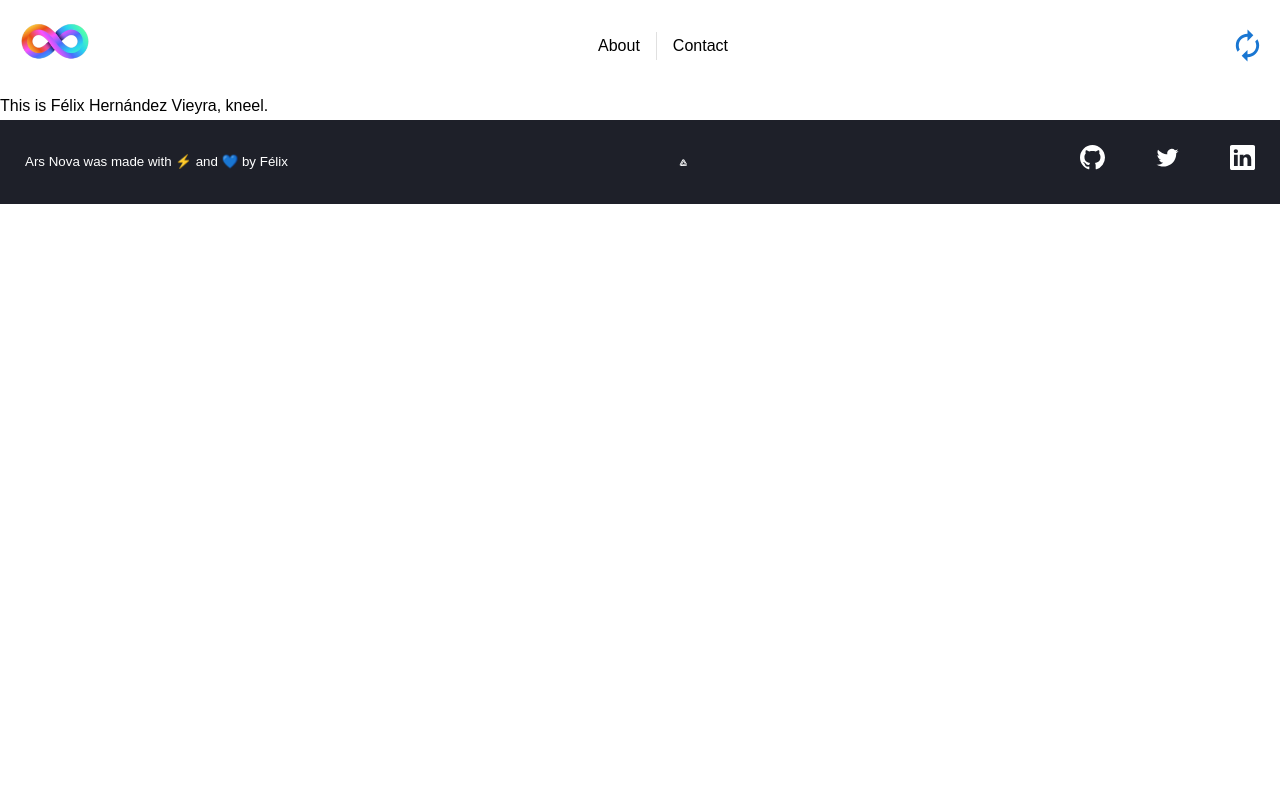
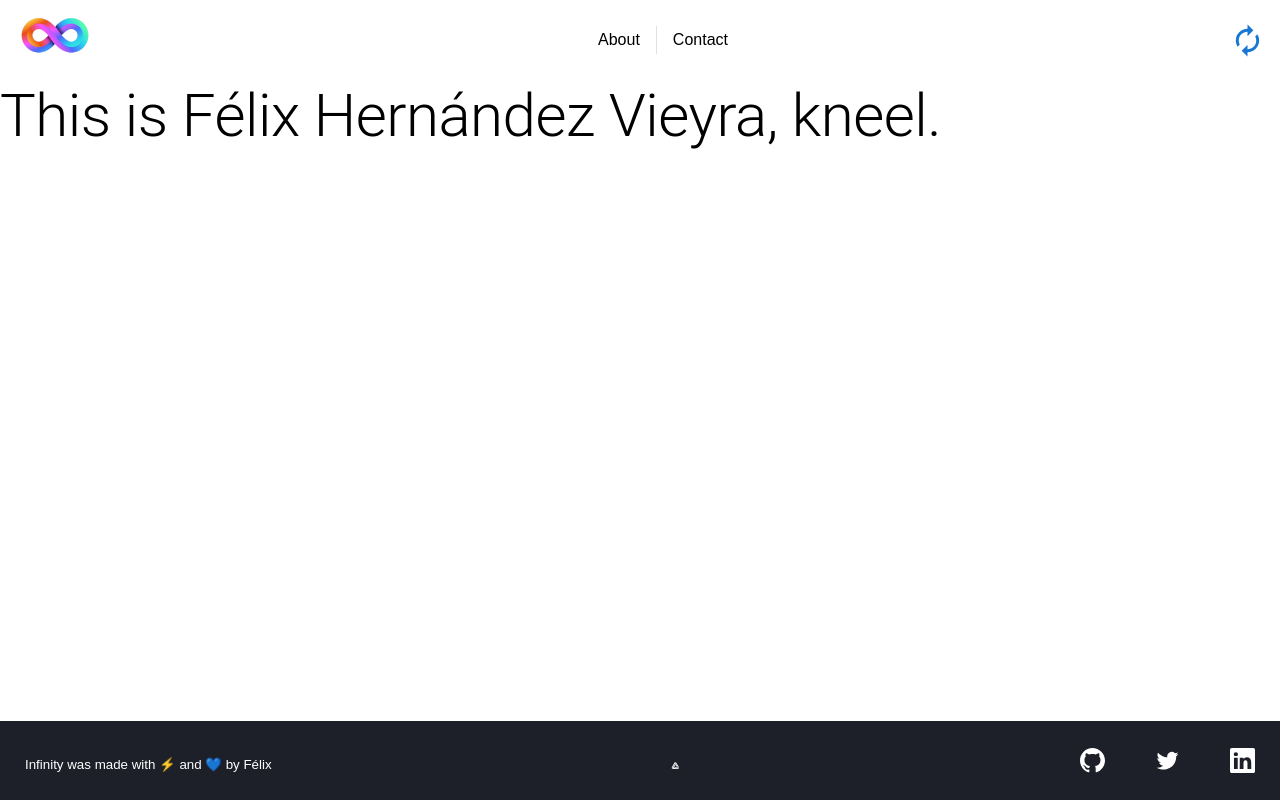
Before and after one commit to Felix-Hz/counter-react-mui, a React (Create React App) app: page /about in a window 1280 px wide. Built offline with nearby package versions, Linux system fonts and the light colour scheme.

Commit message:
add: styling | layout structure

```diff
--- a/src/App.css
+++ b/src/App.css
@@ -7,19 +7,26 @@
 * {
   box-sizing: border-box;
   margin: 0;
+  -ms-overflow-style: none;
   /* max-width: 100vw;
   max-height: 100vh; */
   font-family: "Montserrat", sans-serif;
 }
 
+::-webkit-scrollbar {
+  display: none;
+}
+
 html,
 body {
-  width: 100%;
-  height: auto;
+  overflow-x: hidden;
+  line-height: 1.75;
+}
+
+body {
   margin: 0px;
   padding: 0px;
-  overflow-x: hidden;
-  line-height: 1.75;
+  height: 100vh;
 }
 
 a {
@@ -37,7 +44,6 @@ a:active {
   scroll-behavior: smooth;
   scroll-snap-type: y mandatory;
   overflow: hidden;
-  height: 100%;
   width: 100%;
 }
 
--- a/src/components/About/About.js
+++ b/src/components/About/About.js
@@ -1,9 +1,14 @@
-import React from 'react'
+import React from "react";
+import { Stack, Box, Button, Typography } from "../../mui";
 
 const About = () => {
   return (
-    <div>This is Félix Hernández Vieyra, kneel.</div>
-  )
-}
+    <Box sx={{ height: "80.1vh" }}>
+      <Typography variant="h2" gutterBottom>
+        This is Félix Hernández Vieyra, kneel.
+      </Typography>
+    </Box>
+  );
+};
 
-export default About
+export default About;
--- a/src/components/Contact/Contact.js
+++ b/src/components/Contact/Contact.js
@@ -1,9 +1,14 @@
-import React from 'react'
+import React from "react";
+import { Box, Typography } from "../../mui";
 
 const Contact = () => {
   return (
-    <div>Contact me, please. In the need of some dollars.</div>
-  )
-}
+    <Box sx={{ height: "80.1vh" }}>
+      <Typography variant="h2" gutterBottom>
+        You'll call me in the future.
+      </Typography>
+    </Box>
+  );
+};
 
-export default Contact
+export default Contact;
--- a/src/components/Counter/Counter.js
+++ b/src/components/Counter/Counter.js
@@ -4,7 +4,6 @@ import { Stack, Box, Button, Paper } from "../../mui";
 import CountContext from "../../context/CountContext";
 import KeyboardArrowUpIcon from "@mui/icons-material/KeyboardArrowUp";
 import KeyboardArrowDownIcon from "@mui/icons-material/KeyboardArrowDown";
-import { borderRadius } from "@mui/system";
 
 const Counter = ({ initial }) => {
   const { value, setValue } = useContext(CountContext);
@@ -22,6 +21,7 @@ const Counter = ({ initial }) => {
   };
 
   return (
+    <Box sx={{ height: "60.4vh" }}>
       <Paper
         elevation={3}
         sx={{ m: "200px 750px", p: "25px", borderRadius: "25px" }}
@@ -36,6 +36,7 @@ const Counter = ({ initial }) => {
           </Button>
         </Stack>
       </Paper>
+    </Box>
   );
 };
 
--- a/src/components/Footer/Footer.js
+++ b/src/components/Footer/Footer.js
@@ -13,10 +13,10 @@ import { GiMoebiusTriangle } from "react-icons/gi";
 
 const Footer = () => {
   return (
-    <Box className="footer-container">
+    <Box className="footer-container" sx={{height: "11vh"}}>
       <Box className="footer-text-container">
         <Typography variant="h7" className="footer-text" gutterBottom>
-          Ars Nova was made with ⚡ and 💙 by Félix{" "}
+          Infinity was made with ⚡ and 💙 by Félix{" "}
         </Typography>
       </Box>
       <Box className="footer-triangle-container">
--- a/src/components/Navbar/Navbar.js
+++ b/src/components/Navbar/Navbar.js
@@ -11,7 +11,7 @@ const Navbar = () => {
     setValue(0);
   };
   return (
-    <Stack justifyContent="space-between" alignItems="center" direction="row">
+    <Stack justifyContent="space-between" alignItems="center" direction="row" sx={{height: "10vh"}}>
       <Link to="/" id="logo">
         <Box>
           <img src={Logo} alt="infinity-logo" className="infinity-logo" />
```
Lines whose indentation alone changed are shown as unchanged.
